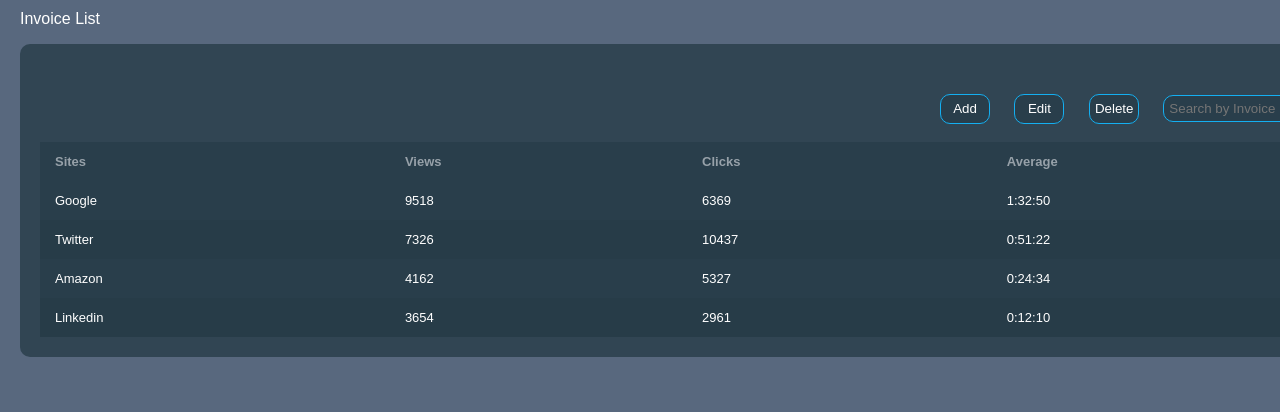
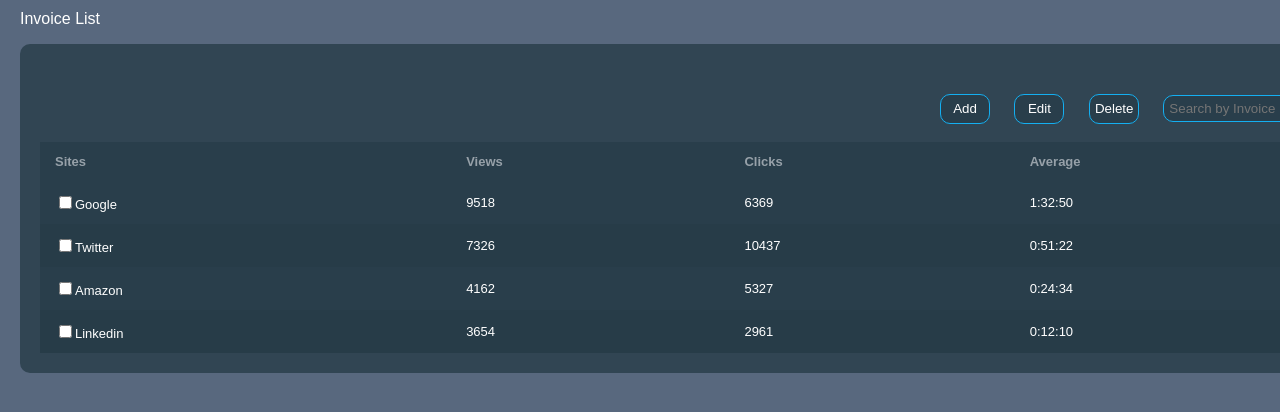
Before and after one commit to IshikaTha/HighRadiusProject, a plain HTML site: page index.html in a window 1280 px wide. Shown: the part 114-526 px from the top of the page. Drawn offline with Linux system fonts and the light colour scheme; a script that the page names is missing.

Commit message:
check boxes added

```diff
--- a/index.html
+++ b/index.html
@@ -27,25 +27,25 @@
             </thead>
             <tbody>
                 <tr>
-                    <td>Google</td>
+                    <td><input type="checkbox" aria-label="Checkbox for following text input">Google</td>
                     <td>9518</td>
                     <td>6369</td>
                     <td>1:32:50</td>
                 </tr>
                 <tr>
-                    <td>Twitter</td>
+                    <td><input type="checkbox" aria-label="Checkbox for following text input">Twitter</td>
                     <td>7326</td>
                     <td>10437</td>
                     <td>0:51:22</td>
                 </tr>
                 <tr>
-                    <td>Amazon</td>
+                    <td><input type="checkbox" aria-label="Checkbox for following text input">Amazon</td>
                     <td>4162</td>
                     <td>5327</td>
                     <td>0:24:34</td>
                 </tr>
                 <tr>
-                    <td>Linkedin</td>
+                    <td><input type="checkbox" aria-label="Checkbox for following text input">Linkedin</td>
                     <td>3654</td>
                     <td>2961</td>
                     <td>0:12:10</td>
```
